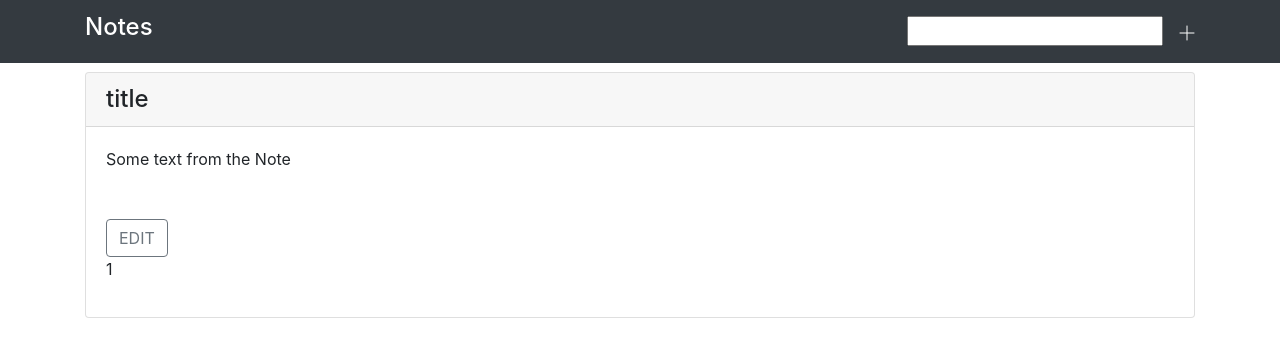
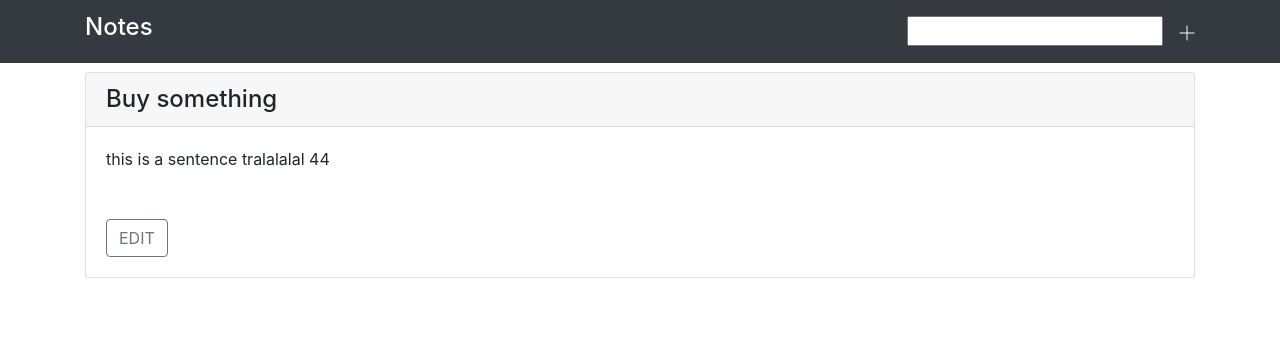
Before and after one commit to yory100/Angular-Soft-Serve-app, an Angular app: page /details/1 in a window 1280 px wide. Shown: the top 354 px of the page. Built offline with nearby package versions, Linux system fonts and the light colour scheme; data requests are answered from the project's data file.

Commit message:
stable commit - need to add two way data binding in the edit form

```diff
--- a/src/app/components/add-edit/add-edit.component.html
+++ b/src/app/components/add-edit/add-edit.component.html
@@ -2,11 +2,11 @@
   <div class="col-12">
     <form>
       <div class="form-group">
-        <label for="title"></label>
+        <label for="title">textNote?.title</label>
         <input type="text" id="title" class="form-control">
       </div>
       <div class="form-group">
-        <label for="message"></label>
+        <label for="message">textNote?.message</label>
         <textarea name="" id="message" cols="30" rows="10" class="form-control"></textarea>
       </div>
 
--- a/src/app/components/add-edit/add-edit.component.ts
+++ b/src/app/components/add-edit/add-edit.component.ts
@@ -1,4 +1,7 @@
 import { Component, OnInit } from '@angular/core';
+import { ActivatedRoute} from '@angular/router';
+import { Note } from '@app/shared/note.model';
+import { NoteService } from "../../services/note-service.service";
 
 @Component({
   selector: 'app-add-edit',
@@ -7,9 +10,22 @@ import { Component, OnInit } from '@angular/core';
 })
 export class AddEditComponent implements OnInit {
 
-  constructor() { }
+  id: number;
+  textNote: Note;
+  error:any;
+
+  constructor(
+    private activateRoute: ActivatedRoute,
+    private noteService: NoteService
+  ) {
+    this.id = activateRoute.snapshot.params['id'];
+  }
 
   ngOnInit() {
+    this.noteService.getSingleNotes( this.id ).subscribe(
+      data => this.textNote = data ,
+      error => { this.error = error.message; console.log(error); }
+    );
   }
 
 }
--- a/src/app/components/display-single-note/display-single-note.component.html
+++ b/src/app/components/display-single-note/display-single-note.component.html
@@ -1,13 +1,12 @@
 <div class="card">
-  <h4 class="card-header">title</h4>
+  <h4 class="card-header">{{ textNote?.title }}</h4>
   <div class="card-body">
-    <p class="card-text mb-5">Some text from the Note</p>
+    <p class="card-text mb-5">{{ textNote?.message }}</p>
 
     <!-- Edit button hidden when delete buton -->
     <button class="btn btn-outline-secondary"
       [routerLink]=" ['/editnote', id]"
       routerLinkActive="active" [routerLinkActiveOptions]= "{exact: true}">EDIT</button>
-      <p>{{id}}</p>
 
   </div>
 </div>
--- a/src/app/components/display-single-note/display-single-note.component.ts
+++ b/src/app/components/display-single-note/display-single-note.component.ts
@@ -1,5 +1,7 @@
 import { Component, OnInit } from '@angular/core';
 import { ActivatedRoute} from '@angular/router';
+import { Note } from '@app/shared/note.model';
+import { NoteService } from "../../services/note-service.service";
 
 @Component({
   selector: 'app-display-single-note',
@@ -9,7 +11,13 @@ import { ActivatedRoute} from '@angular/router';
 export class DisplaySingleNoteComponent implements OnInit {
 
   id: number;
-  constructor(private activateRoute: ActivatedRoute){
+  textNote: Note;
+  error:any;
+
+  constructor(
+    private activateRoute: ActivatedRoute,
+    private noteService: NoteService
+  ){
 
       this.id = activateRoute.snapshot.params['id'];
   }
@@ -17,6 +25,11 @@ export class DisplaySingleNoteComponent implements OnInit {
 
 
   ngOnInit() {
+
+    this.noteService.getSingleNotes( this.id ).subscribe(
+      data => this.textNote = data ,
+      error => { this.error = error.message; console.log(error); }
+    );
   }
 
 }
--- a/src/app/services/note-service.service.ts
+++ b/src/app/services/note-service.service.ts
@@ -18,8 +18,11 @@ export class NoteService {
     ) { }
 
     getNotes(): Observable<Note[]> {
-
         return this.http.get<Note[]>( this.notesUrl );
     }
 
+    getSingleNotes( id: number ): Observable<Note> {
+        return this.http.get<Note>( this.notesUrl + '/' + id );
+    }
+
 }
```
